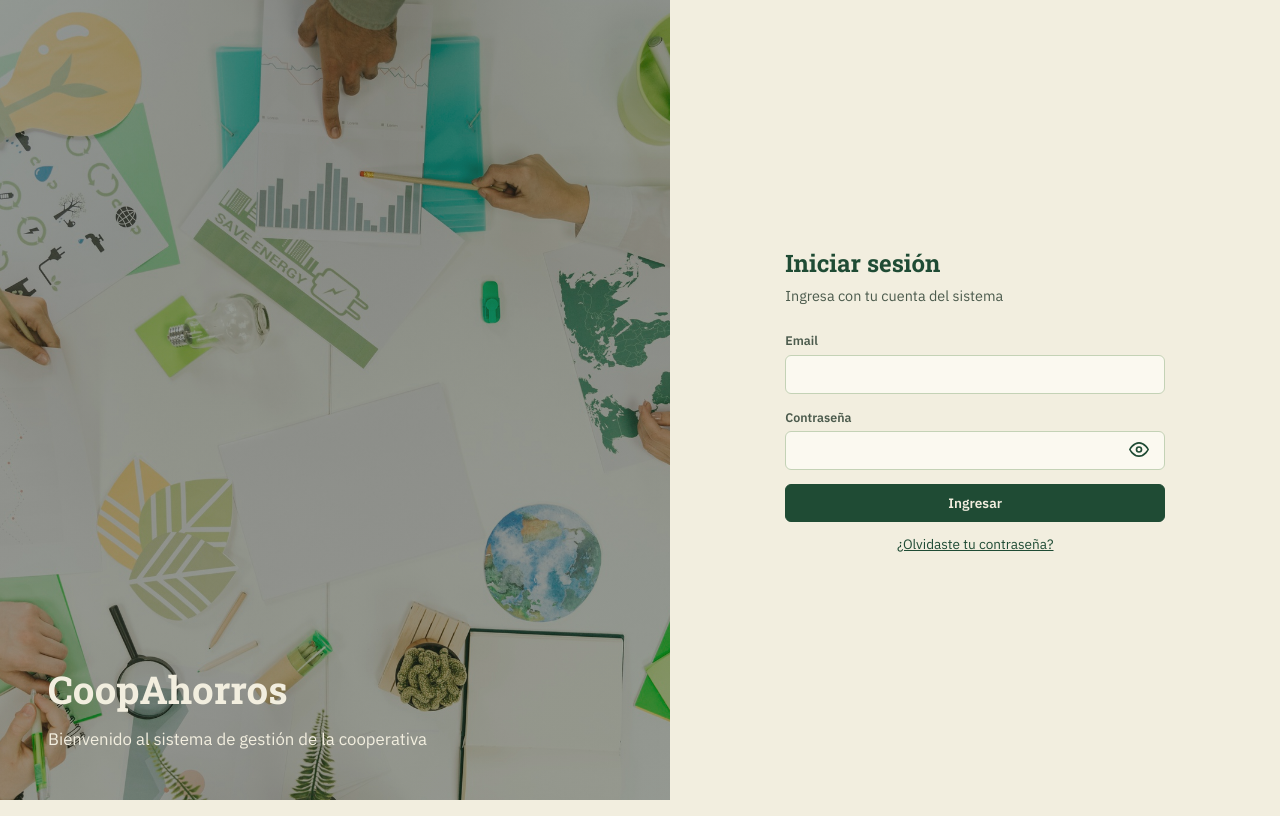
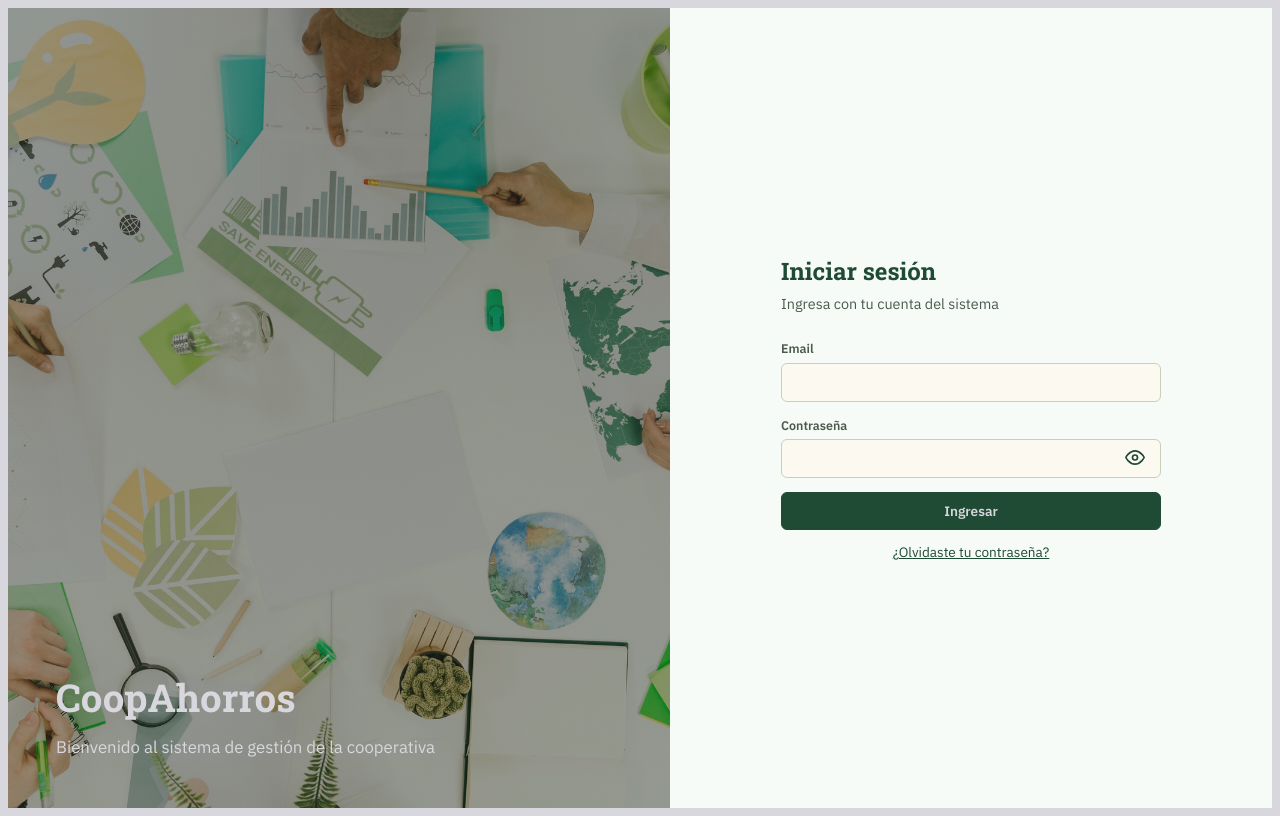
Before and after one commit to Just-404/cooperativa-app, a React (Vite) app in the folder client/: page /login in a window 1280 px wide. Built offline with nearby package versions, Linux system fonts and the light colour scheme; no server answers.

Commit message:
modifica diseño del layout

```diff
--- a/client/src/components/layout/Layout.jsx
+++ b/client/src/components/layout/Layout.jsx
@@ -28,8 +28,9 @@ export default function Layout() {
     <div style={{ display: 'grid', gridTemplateColumns: '200px 1fr', minHeight: '100vh' }}>
       <aside style={{
         background: 'var(--paper-2)',
-        borderRight: '1px solid var(--ledger-line)',
-        padding: '18px 0',
+        borderRight: '2px solid var(--ledger-line)',
+        padding: '0',
+        margin: '10px 0px',
         display: 'flex',
         flexDirection: 'column',
         position: 'sticky',
@@ -37,10 +38,10 @@ export default function Layout() {
         height: '100vh',
         overflowY: 'auto',
       }}>
-        <div style={{ padding: '0 18px 18px', borderBottom: '1px solid var(--ledger-line)', marginBottom: 12 }}>
-          <strong style={{ fontFamily: "'Roboto Slab', serif", color: 'var(--forest)' }}>CoopAhorros</strong>
-          <div style={{ fontSize: '0.78rem', color: 'var(--ink-soft)' }}>{user?.nombre}</div>
-          <div className="mono" style={{ fontSize: '0.7rem', color: 'var(--moss)', marginBottom: 0 }}>{user?.rol}</div>
+        <div style={{ padding: '10px 18px 18px', borderBottom: '1px solid var(--ledger-line)', marginBottom: 12, background: '#0b8948' }}>
+          <strong style={{ fontFamily: "'Roboto Slab', serif", color: '#ffffff' }}>CoopAhorros</strong>
+          <div style={{ fontSize: '0.78rem', color: '#000000' }}>{user?.nombre}</div>
+          <div className="mono" style={{ fontSize: '0.7rem', color: '#1d1d1d', marginBottom: 0 }}>{user?.rol}</div>
 
         </div>
         <nav style={{ flex: 1, overflowY: 'auto' }}>
@@ -71,7 +72,7 @@ export default function Layout() {
           <button className="btn ghost" onClick={handleLogout} style={{ width: '100%', marginBottom: 12 }}>Cerrar sesión</button>
         </div>
       </aside>
-      <main style={{ padding: '28px 32px', minWidth: 0 }}>
+      <main style={{ padding: '28px 32px', margin: '10px', minWidth: 0, background: 'var(--paper-2)' }}>
         <Outlet />
       </main>
     </div>
--- a/client/src/styles/base/global.css
+++ b/client/src/styles/base/global.css
@@ -3,7 +3,6 @@
 }
 
 body {
-  margin: 0;
   background: var(--paper);
   color: var(--ink);
   font-family: 'IBM Plex Sans', system-ui, sans-serif;
@@ -26,3 +25,7 @@ h4 {
 a {
   color: var(--forest);
 }
+
+.ledger{
+  background-color: #fff;
+}
--- a/client/src/styles/base/tokens.css
+++ b/client/src/styles/base/tokens.css
@@ -1,6 +1,6 @@
 :root {
-  --paper: #F2EEDF;
-  --paper-2: #E8E2CC;
+  --paper: #D7d7dd;
+  --paper-2: #F6Fbf7; /*#E8E2CC*/
   --card: #FBF9F0;
   --ledger-line: #C4D2B6;
   --ink: #1C2B1F;
--- a/client/src/styles/pages/login.css
+++ b/client/src/styles/pages/login.css
@@ -28,7 +28,7 @@
 }
 
 .login-panel {
-  background: var(--paper);
+  background: var(--paper-2);
   display: flex;
   align-items: center;
   justify-content: center;
```
